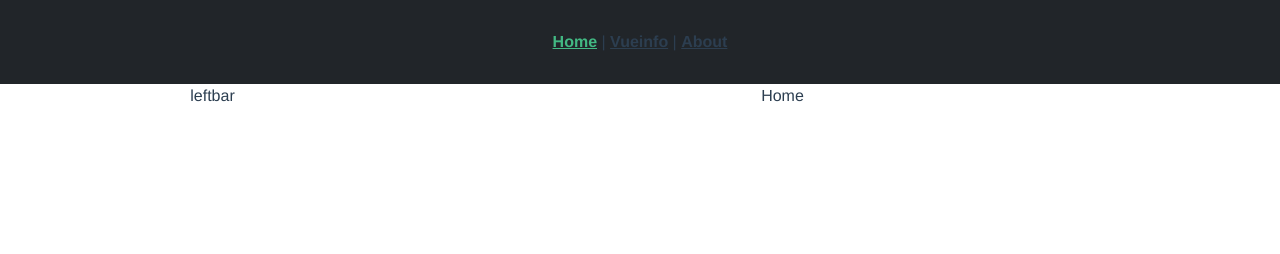
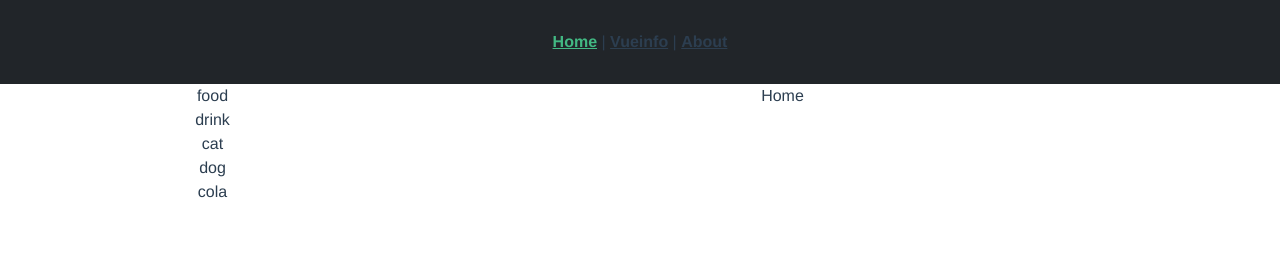
Before and after one commit to egoimmortal/vueProject, a Vue app: page / in a window 1280 px wide. Shown: the top 254 px of the page. Built offline with nearby package versions, Linux system fonts and the light colour scheme.

Commit message:
修改sidebar測試內容

```diff
--- a/src/components/LeftBarList.vue
+++ b/src/components/LeftBarList.vue
@@ -1,16 +1,22 @@
 <template>
     <div class="left-bar-parent col-3">
-        leftbar
+        <div v-for="(data, index) in sidebarData" :key="index">
+            <div>
+                {{ data.name }}
+            </div>
+        </div>
     </div>
 </template>
 
 <script lang="ts" setup>
-
+import sidebarData from '@/assets/json/sidebar.json'
+console.log(sidebarData);
 </script>
 
 <style lang="scss" scoped>
 .left-bar-parent{
 	display: flex;
 	justify-content: center;
+    flex-direction: column;
 }
 </style>
```
